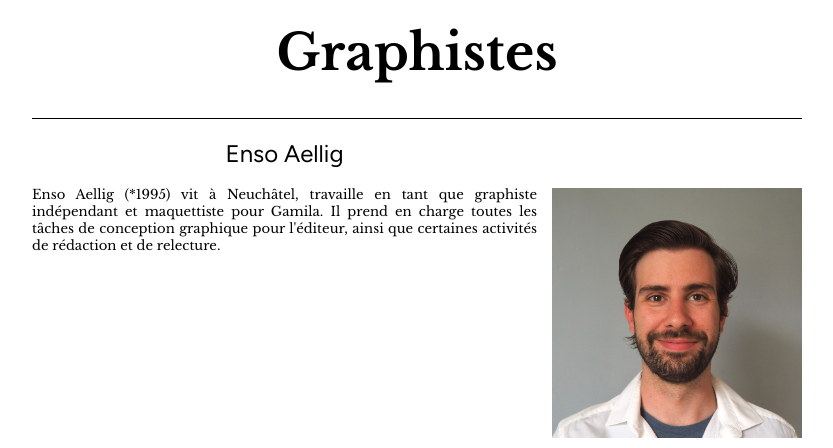
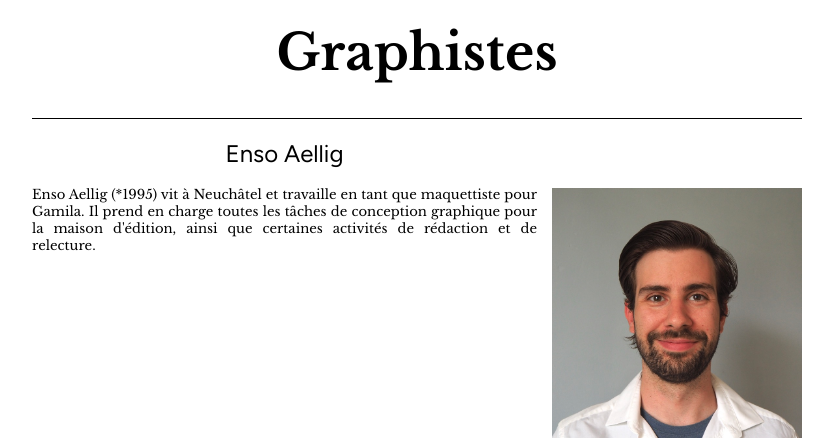
Before and after one commit to haesena/gamila-site, a plain HTML site: page FR/personnes.html in a window 1280 px wide. Shown: the part 2881-3329 px from the top of the page, without its empty margins (223-1056 px from the left). Drawn offline with nearby package versions, Linux system fonts and the light colour scheme.

Commit message:
Change Bio Enso in DE EN FR

```diff
--- a/FR/personnes.html
+++ b/FR/personnes.html
@@ -130,8 +130,7 @@
         <h2 class="author_name">Enso Aellig</h2>
         <img class="author_pic" src="../Images/EnsoAellig.jpg" />
         <div class="author_description">
-            <p>Enso Aellig (*1995) vit à Neuchâtel, travaille en tant que graphiste indépendant et maquettiste pour Gamila. Il prend en charge toutes les tâches de conception
-            graphique pour l'éditeur, ainsi que certaines activités de rédaction et de relecture.
+            <p>Enso Aellig (*1995) vit à Neuchâtel et travaille en tant que maquettiste pour Gamila. Il prend en charge toutes les tâches de conception graphique pour la maison d'édition, ainsi que certaines activités de rédaction et de relecture.
             </p>
         </div>
       </div>
```
Also changed, not shown: DE/personen.html (+1 -1 lines), EN/people.html (+1 -1 lines).
